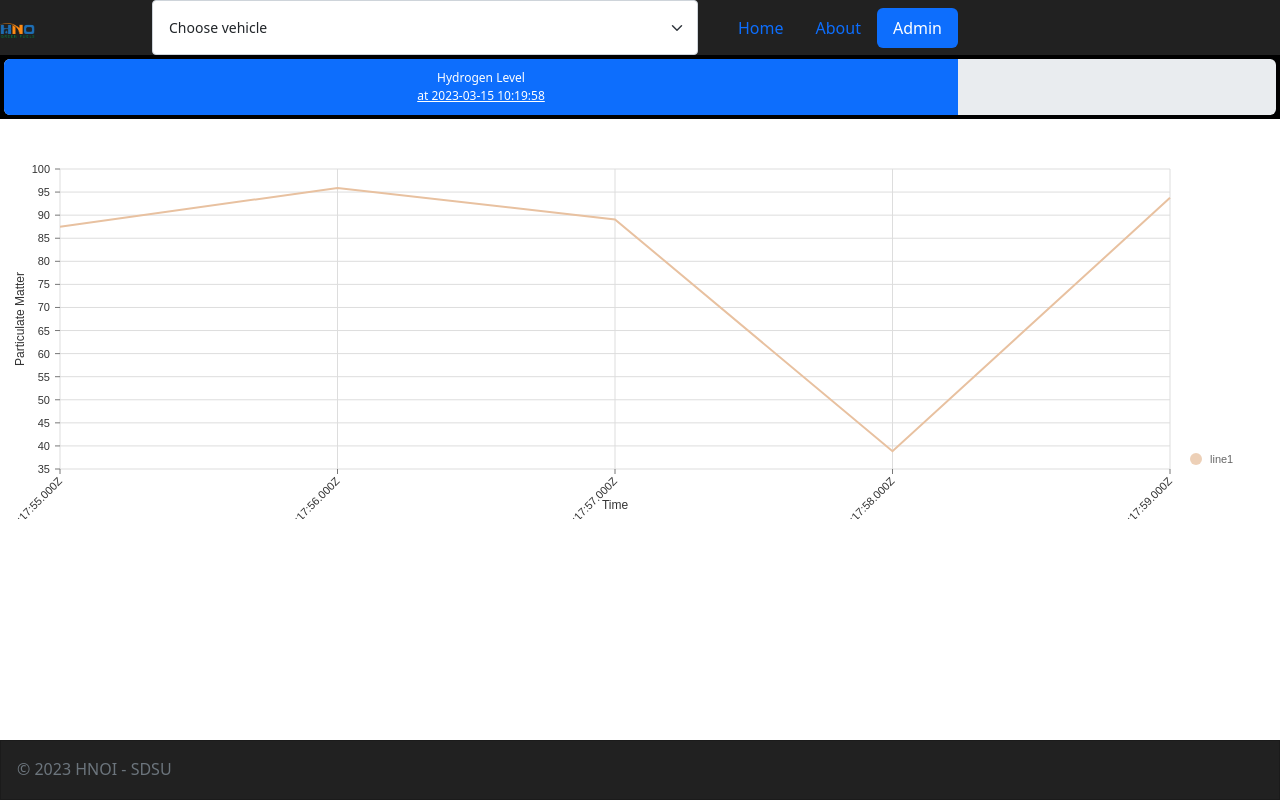
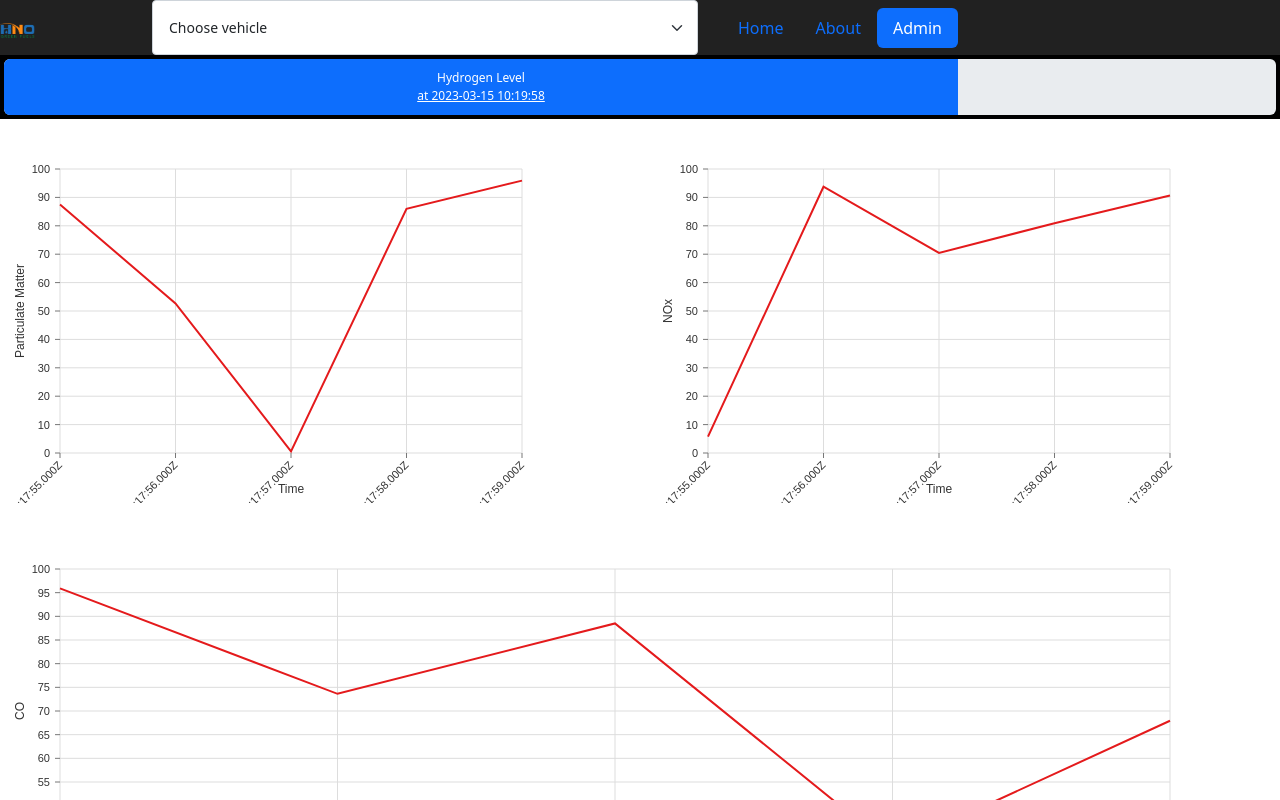
Before and after one commit to HNOI-Senior-Design-Performance-Tool/GUI, a React (Create React App) app: page /admin in a window 1280 px wide. Shown: the top 800 px of the page. Built offline with nearby package versions, Linux system fonts and the light colour scheme.

Commit message:
Intalled Material UI Created grid of graphs on Dashoard

```diff
--- a/package.json
+++ b/package.json
@@ -3,7 +3,11 @@
   "version": "0.1.0",
   "private": true,
   "dependencies": {
+    "@emotion/react": "^11.11.1",
+    "@emotion/styled": "^11.11.0",
+    "@fontsource/roboto": "^5.0.8",
     "@google/model-viewer": "^1.12.0",
+    "@mui/material": "^5.14.10",
     "@nivo/core": "^0.83.0",
     "@nivo/line": "^0.83.0",
     "@testing-library/jest-dom": "^5.16.5",
--- a/src/elements/CustomResponsiveLine.js
+++ b/src/elements/CustomResponsiveLine.js
@@ -33,6 +33,7 @@ const CustomResponsiveLine = ({ data, botAxisLabel, leftAxisLabel }) => (
       legendOffset: -40,
       legendPosition: "middle",
     }}
+    colors={{ scheme: 'set1'}}
     pointSize={10}
     pointColor={{ theme: "background" }}
     pointBorderWidth={2}
@@ -40,32 +41,6 @@ const CustomResponsiveLine = ({ data, botAxisLabel, leftAxisLabel }) => (
     pointLabelYOffset={-12}
     enableCrosshair={false}
     useMesh={true}
-    legends={[
-      {
-        anchor: "bottom-right",
-        direction: "column",
-        justify: false,
-        translateX: 100,
-        translateY: 0,
-        itemsSpacing: 0,
-        itemDirection: "left-to-right",
-        itemWidth: 80,
-        itemHeight: 20,
-        itemOpacity: 0.75,
-        symbolSize: 12,
-        symbolShape: "circle",
-        symbolBorderColor: "rgba(0, 0, 0, .5)",
-        effects: [
-          {
-            on: "hover",
-            style: {
-              itemBackground: "rgba(0, 0, 0, .03)",
-              itemOpacity: 1,
-            },
-          },
-        ],
-      },
-    ]}
     animate={false}
   />
 );
--- a/src/elements/LiveLineChart.js
+++ b/src/elements/LiveLineChart.js
@@ -11,7 +11,7 @@ const LiveLineChart = ({ botAxisLabel, leftAxisLabel }) => {
   const [data, setData] = useState([{ id: "line1", data: [] }]);
 
   // Function to add a new random data point to the chart data
-  const addRandomDataPoint = () => {
+  const addDataPoint = () => {
 
     setData((prevData) => {
       const newData = prevData.map((lineData) => ({
@@ -33,7 +33,7 @@ const LiveLineChart = ({ botAxisLabel, leftAxisLabel }) => {
 
   // Simulate adding a random data point every second
   useEffect(() => {
-    const intervalId = setInterval(addRandomDataPoint, 1000); // Add data point every second
+    const intervalId = setInterval(addDataPoint, 1000); // Add data point every second
 
     return () => clearInterval(intervalId); // Clean up the interval on unmount
   }, []);
--- a/src/index.js
+++ b/src/index.js
@@ -6,6 +6,11 @@ import reportWebVitals from './reportWebVitals';
 import 'bootstrap/dist/css/bootstrap.min.css';
 import 'bootstrap/dist/js/bootstrap.min.js';
 import { BrowserRouter } from "react-router-dom";
+
+import "@fontsource/roboto/300.css";
+import "@fontsource/roboto/400.css";
+import "@fontsource/roboto/500.css";
+import "@fontsource/roboto/700.css";
 
 const root = ReactDOM.createRoot(document.getElementById('root'));
 root.render(
--- a/src/pages/Dashoard.js
+++ b/src/pages/Dashoard.js
@@ -1,5 +1,6 @@
 import React from "react";
 import LiveLineChart from "../elements/LiveLineChart";
+import Grid from "@mui/material/Unstable_Grid2";
 
 
 const Dashboard = () => {
@@ -7,9 +8,33 @@ const Dashboard = () => {
 
 
   return (
-    <div style={{height: 400}}>
-      <LiveLineChart botAxisLabel='Time' leftAxisLabel='Particulate Matter' />
-    </div>
+    <Grid container spacing={2}>
+
+      <Grid xs={6} style={{ height: 400 }}>
+        <LiveLineChart
+          color="hsl(304, 70%, 50%)"
+          botAxisLabel="Time"
+          leftAxisLabel="Particulate Matter"
+        />
+      </Grid>
+
+      <Grid xs={6} style={{ height: 400 }}>
+        <LiveLineChart
+          color="hsl(239, 70%, 50%)"
+          botAxisLabel="Time"
+          leftAxisLabel="NOx"
+        />
+      </Grid>
+
+      <Grid xs={12} style={{ height: 400 }}>
+        <LiveLineChart
+          color="hsl(142, 70%, 50%)"
+          botAxisLabel="Time"
+          leftAxisLabel="CO"
+        />
+      </Grid>
+
+    </Grid>
   );
 };
 
```
Also changed, not shown: 1 other file (tests, documents, lock files or other folders).
